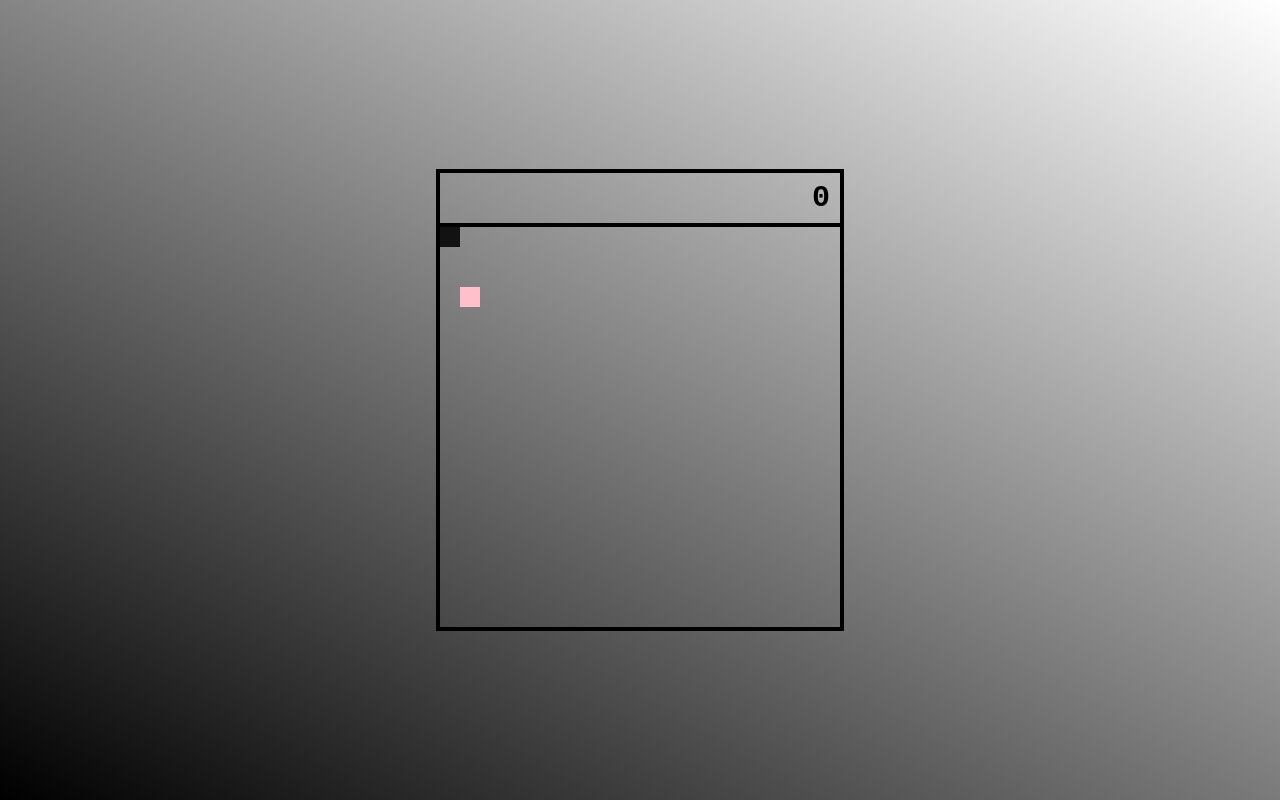
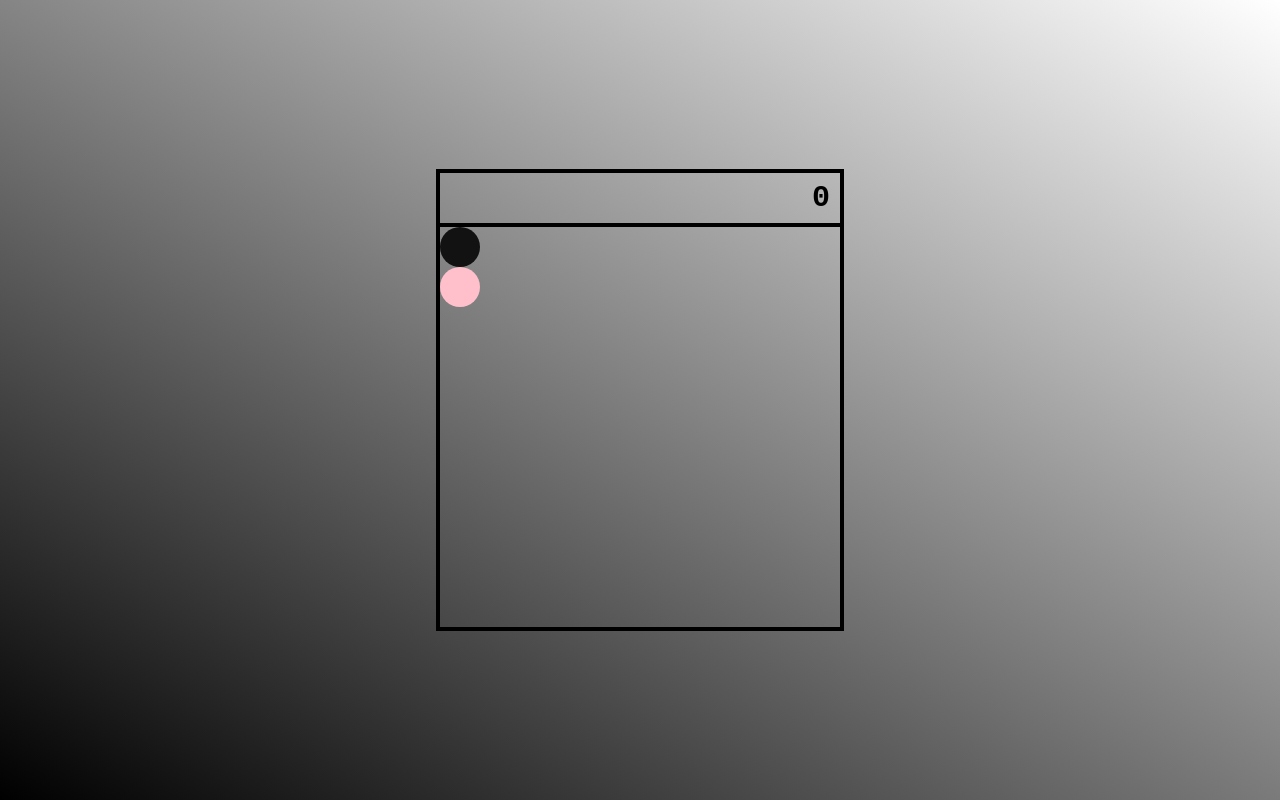
Before and after one commit to SebixT/js-snake, a plain HTML site: page index.html in a window 1280 px wide. Drawn offline with Linux system fonts and the light colour scheme.

Commit message:
create food

```diff
--- a/main.js
+++ b/main.js
@@ -101,7 +101,7 @@ class Snake {
         }
     }
     updateSnakeBodyArr() {
-        this.snakePosArr = this.snakePosArr.slice().reverse(); //odwrócenie tablicy
+        this.snakePosArr = this.snakePosArr.slice().reverse(); // reverse array
     }
     isArrayInArray(arr, item){
         var item_as_string = JSON.stringify(item);
@@ -235,17 +235,26 @@ class Snake {
     createFood(size) {
         this.food = document.createElement('div');
 
-        let x = parseInt(Math.random()*400);
-        let y = parseInt(Math.random()*400);
-        x = x - x % this.headSize;
-        y = y - y % this.headSize;
-        this.food.style.position   = "absolute";
-        this.food.style.top        = y + "px";
-        this.food.style.left       = x + "px";
-        this.food.style.width      = size + "px";
-        this.food.style.height     = size + "px";
-        this.food.style.background = "pink";
+        let x = '';
+        let y = '';
+        do{
+            x = parseInt(Math.random()*400);
+            y = parseInt(Math.random()*400);
+            x = x - x % this.headSize;
+            y = y - y % this.headSize;
+
+        }while(this.isArrayInArray(this.snakePosArr, [x, y]))
+
+        this.food.style.position     = "absolute";
+        this.food.style.top          = y + "px";
+        this.food.style.left         = x + "px";
+        this.food.style.width        = size + "px";
+        this.food.style.height       = size + "px";
+        this.food.style.borderRadius = "50%";
+        this.food.style.background   = "pink";
+
         this.foodX = x;
+
         this.foodY = y;
         this.board.appendChild(this.food);
     }
--- a/styles.css
+++ b/styles.css
@@ -52,9 +52,10 @@ body {
     position: absolute;
     top: 0;
     left: 0;
-    width: 20px;
-    height: 20px;
+    width: 40px;
+    height: 40px;
     background-color: rgba(18, 18, 18, 1);
+    border-radius: 50%;
 }
 .snake-body {
     background-color: rgba(18, 18, 18, .8);
```
